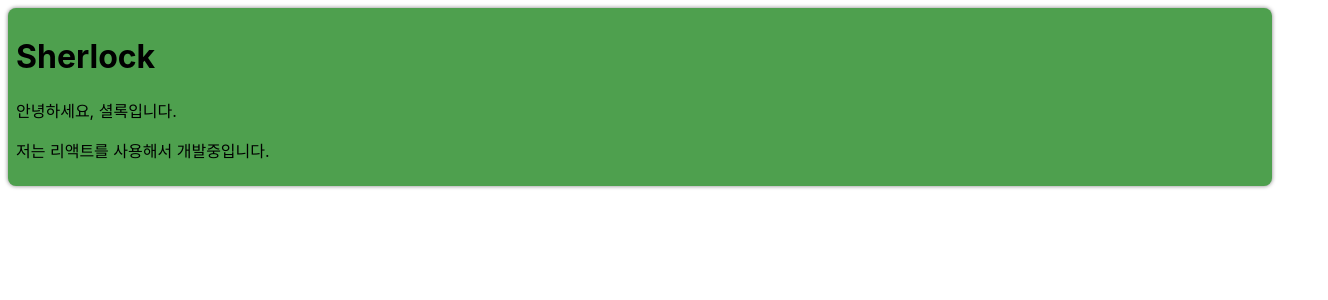
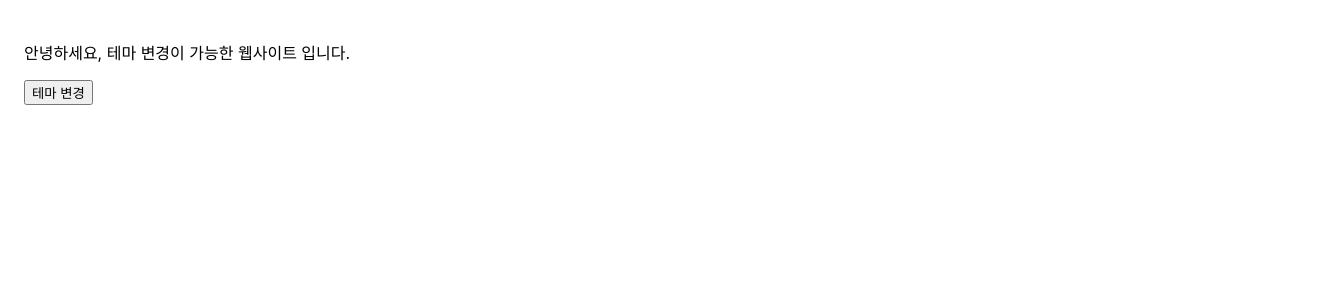
Before and after one commit to syt06162/Study-React, a React (Create React App) app: page / in a window 1280 px wide. Shown: the top 300 px of the page, 1328 px wide, since content can reach past the window. Built offline with nearby package versions, Linux system fonts and the light colour scheme.

Commit message:
chapter_14 context

```diff
--- /dev/null
+++ b/src/chapter_14/DarkOrLight.jsx
@@ -0,0 +1,20 @@
+import ThemeContext from "./ThemeContext";
+import MainContent from "./MainContent";
+import { useCallback, useState } from "react";
+
+function DarkOrLight(prosp) {
+    const [theme, setTheme] = useState("light")
+
+    const toggleTheme = useCallback( () => {
+        if (theme === "light") setTheme("dark")
+        else if (theme === "dark") setTheme("light")
+    }, [theme] );
+
+    return (
+        <ThemeContext.Provider value={{theme, toggleTheme}}>
+            <MainContent/>
+        </ThemeContext.Provider>
+    );
+}
+
+export default DarkOrLight;
--- /dev/null
+++ b/src/chapter_14/MainContent.jsx
@@ -0,0 +1,21 @@
+import { useContext } from "react";
+import ThemeContext from "./ThemeContext";
+
+function MainContent(props) {
+    const {theme, toggleTheme} = useContext(ThemeContext);
+
+    return (
+        <div style={{
+            width: "100vw",
+            height: "100vh",
+            padding: "1.5rem",
+            backgroundColor: theme === "light" ? "white" : "black",
+            color: theme === "light" ? "black" : "white"
+        }}>
+            <p>안녕하세요, 테마 변경이 가능한 웹사이트 입니다.</p>
+            <button onClick={toggleTheme}>테마 변경</button>
+        </div>
+    );
+}
+
+export default MainContent;
--- /dev/null
+++ b/src/chapter_14/ThemeContext.jsx
@@ -0,0 +1,6 @@
+import React from "react";
+
+const ThemeContext = React.createContext();
+ThemeContext.displayName = "ThemeContext";
+
+export default ThemeContext;
--- a/src/index.js
+++ b/src/index.js
@@ -15,11 +15,12 @@
 import SignUp from './chapter_11/SignUp';
 import Calculator from './chapter_12/Calculator';
 import ProfileCard from './chapter_13/ProfileCard';
+import DarkOrLight from './chapter_14/DarkOrLight';
 
 const root = ReactDOM.createRoot(document.getElementById('root'));
 root.render(
   <React.StrictMode>
-    <ProfileCard/>
+    <DarkOrLight/>
   </React.StrictMode>,
   document.getElementById("root")
 );
```
